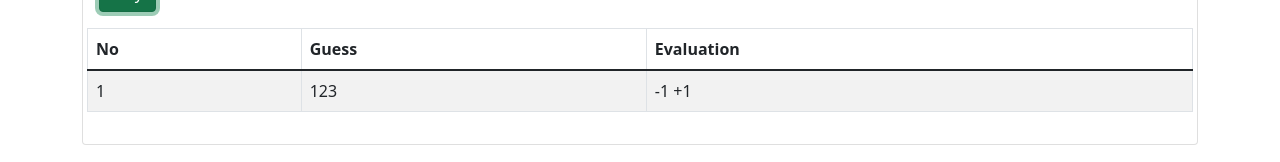
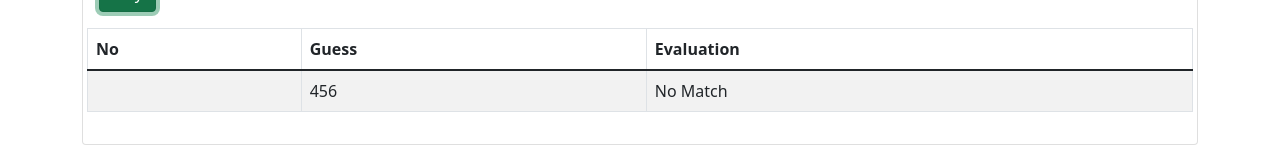
Before and after one commit to deepcloudlabs/dcl318-2022-jun-15, a Vue app in the folder mastermind-vue/: page / in a window 1280 px wide. Both pictures are taken after a click on the button "Play". Shown: the part 305-467 px from the top of the page. Built offline with nearby package versions, Linux system fonts and the light colour scheme.

Commit message:
add move

```diff
--- a/mastermind-vue/src/components/MasterMind.vue
+++ b/mastermind-vue/src/components/MasterMind.vue
@@ -16,7 +16,8 @@
           <label class="form-label" for="guess">Guess:</label>
           <input type="text" class="form-control" v-model="game.guess">
           <button class="btn btn-success"
-                  @click="play">Play</button>
+                  @click="play">Play
+          </button>
         </div>
         <p></p>
         <div class="row">
@@ -29,10 +30,10 @@
             </tr>
             </thead>
             <tbody>
-            <tr>
-              <td>1</td>
-              <td>123</td>
-              <td>-1 +1</td>
+            <tr v-for="move in game.moves" :key="move.guess">
+              <td></td>
+              <td>{{ move.guess }}</td>
+              <td>{{ move.evaluation }}</td>
             </tr>
             </tbody>
           </table>
@@ -42,13 +43,67 @@
   </div>
 </template>
 <script>
+import Move from "@/model/move";
+
 export default {
   name: 'MasterMind',
   props: {},
   methods: {
-     play() {
-       this.game.tries++;
-     }
+    evaluateMove() {
+      let guessAsString = this.game.guess.toString();
+      let secretAsString = this.game.secret.toString();
+      let perfectMatch = 0, partialMatch = 0;
+      for (let i = 0; i < guessAsString.length; ++i) {
+        let g = guessAsString.charAt(i);
+        for (let j = 0; j < secretAsString.length; ++j) {
+          let s = secretAsString.charAt(j);
+          if (g === s) {
+            if (i === j) {
+              perfectMatch++;
+            } else {
+              partialMatch++;
+            }
+          }
+        }
+      }
+      return new Move(this.game.guess, perfectMatch, partialMatch);
+    },
+    play() {
+      this.game.tries++;
+      if (Number(this.game.secret) === Number(this.game.guess)) {
+        this.game.level++;
+        this.initGame();
+      } else {
+        if (this.game.tries >= this.game.maxTries) {
+          this.game.lives--;
+          if (this.game.lives === 0) {
+            //TODO: player loses!
+          } else {
+            this.initGame();
+          }
+        } else {
+          this.game.moves.push(this.evaluateMove())
+        }
+      }
+    },
+    getRandomDigit(min, max) {
+      return Math.floor(Math.random() * (max - min + 1)) + min;
+    },
+    initGame() {
+      this.game.tries = 0;
+      this.game.secret = this.createSecret();
+      this.game.moves = [];
+    },
+    createSecret() {
+      let digits = []; // [5, 4, 9]
+      digits.push(this.getRandomDigit(1, 9));
+      while (digits.length < this.game.level) {
+        let digit = this.getRandomDigit(0, 9);
+        if (digits.includes(digit)) continue;
+        digits.push(digit);
+      }
+      return digits.reduce((s, d) => 10 * s + d, 0); // 549
+    }
   },
   data: function () {
     return {
--- /dev/null
+++ b/mastermind-vue/src/model/move.js
@@ -0,0 +1,16 @@
+export default class Move {
+    constructor(guess, perfect, partial) {
+        this.guess = guess;
+        this.partial = partial;
+        this.perfect = perfect;
+        this.evaluation = "";
+        if (perfect === 0 && partial === 0)
+            this.evaluation = "No Match";
+        else {
+            if (partial > 0)
+                this.evaluation = `-${partial}`;
+            if (perfect > 0)
+                this.evaluation += `+${perfect}`;
+        }
+    }
+}
```
